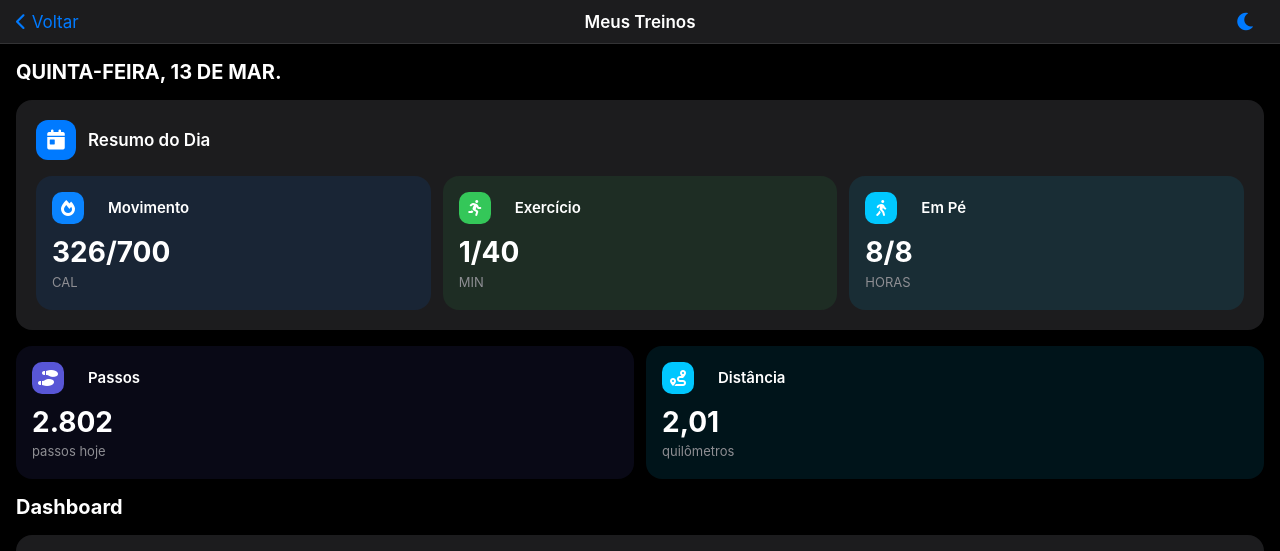
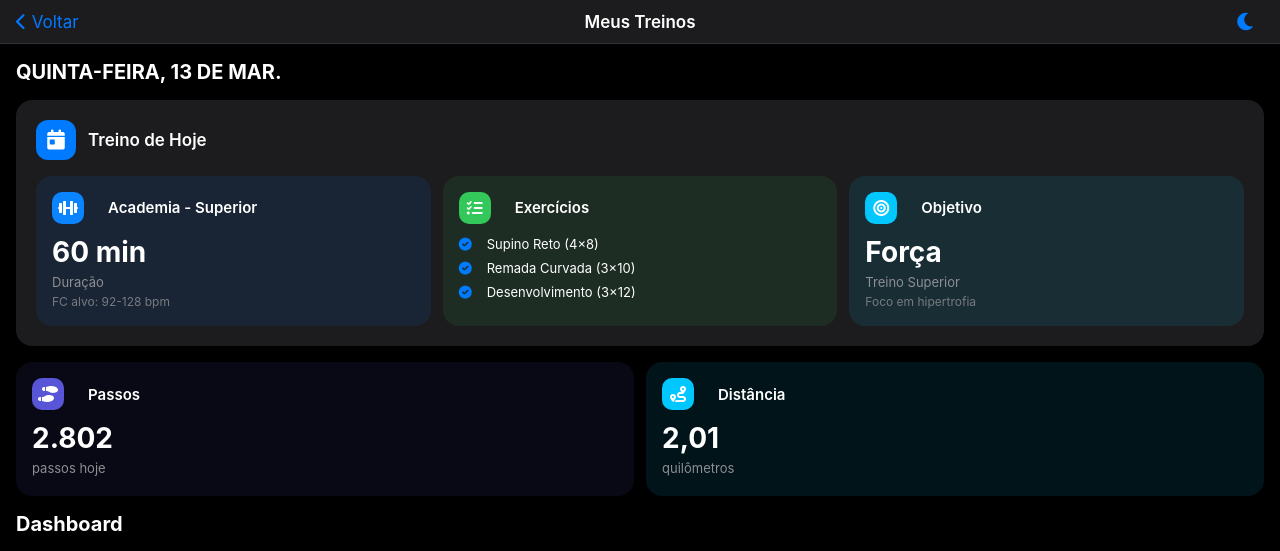
Before and after one commit to Peobadaro/protreino, a plain HTML site: page index.html in a window 1280 px wide. Shown: the top 551 px of the page. Drawn offline with nearby package versions, Linux system fonts and the light colour scheme.

Commit message:
atualziando conteudo dicas

```diff
--- a/index.html
+++ b/index.html
@@ -792,40 +792,54 @@
                 <div class="metric-icon">
                     <i class="fas fa-calendar-day"></i>
                 </div>
-                <div class="metric-title">Resumo do Dia</div>
+                <div class="metric-title">Treino de Hoje</div>
             </div>
             <div class="metrics-row" style="margin-bottom: 0;">
                 <div class="flex-card" style="background: rgba(0, 122, 255, 0.1); border: none; box-shadow: none;">
                     <div class="metric-header">
                         <div class="metric-icon">
-                            <i class="fas fa-fire"></i>
+                            <i class="fas fa-dumbbell"></i>
                         </div>
-                        <div class="metric-title">Movimento</div>
-                    </div>
-                    <div class="metric-value">326/700</div>
-                    <div class="metric-label">CAL</div>
+                        <div class="metric-title">Academia - Superior</div>
+                    </div>
+                    <div class="metric-value">60 min</div>
+                    <div class="metric-label">Duração</div>
+                    <div class="metric-info">FC alvo: 92-128 bpm</div>
                 </div>
 
                 <div class="flex-card" style="background: rgba(52, 199, 89, 0.1); border: none; box-shadow: none;">
                     <div class="metric-header">
                         <div class="metric-icon" style="background: var(--ios-green);">
-                            <i class="fas fa-running"></i>
+                            <i class="fas fa-list-check"></i>
                         </div>
-                        <div class="metric-title">Exercício</div>
-                    </div>
-                    <div class="metric-value">1/40</div>
-                    <div class="metric-label">MIN</div>
+                        <div class="metric-title">Exercícios</div>
+                    </div>
+                    <div class="training-details" style="margin-top: 0;">
+                        <div class="detail-item" style="font-size: 13px;">
+                            <i class="fas fa-circle-check"></i>
+                            <span>Supino Reto (4×8)</span>
+                        </div>
+                        <div class="detail-item" style="font-size: 13px;">
+                            <i class="fas fa-circle-check"></i>
+                            <span>Remada Curvada (3×10)</span>
+                        </div>
+                        <div class="detail-item" style="font-size: 13px;">
+                            <i class="fas fa-circle-check"></i>
+                            <span>Desenvolvimento (3×12)</span>
+                        </div>
+                    </div>
                 </div>
 
                 <div class="flex-card" style="background: rgba(0, 199, 255, 0.1); border: none; box-shadow: none;">
                     <div class="metric-header">
                         <div class="metric-icon" style="background: #00c7ff;">
-                            <i class="fas fa-person-walking"></i>
+                            <i class="fas fa-bullseye"></i>
                         </div>
-                        <div class="metric-title">Em Pé</div>
-                    </div>
-                    <div class="metric-value">8/8</div>
-                    <div class="metric-label">HORAS</div>
+                        <div class="metric-title">Objetivo</div>
+                    </div>
+                    <div class="metric-value">Força</div>
+                    <div class="metric-label">Treino Superior</div>
+                    <div class="metric-info">Foco em hipertrofia</div>
                 </div>
             </div>
         </div>
```
